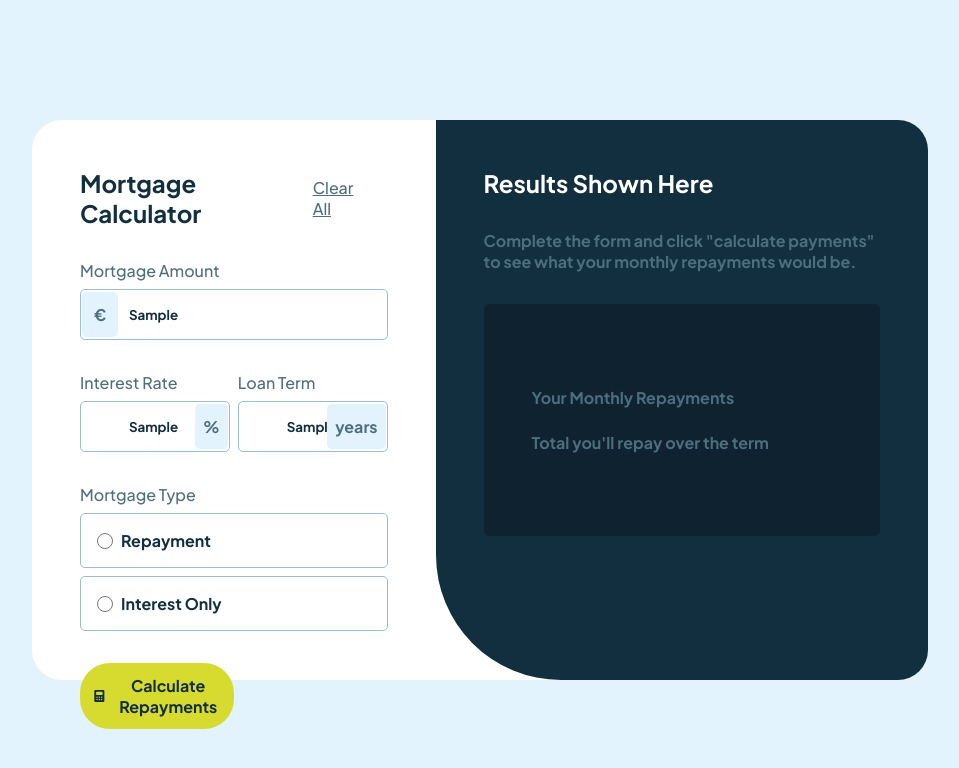
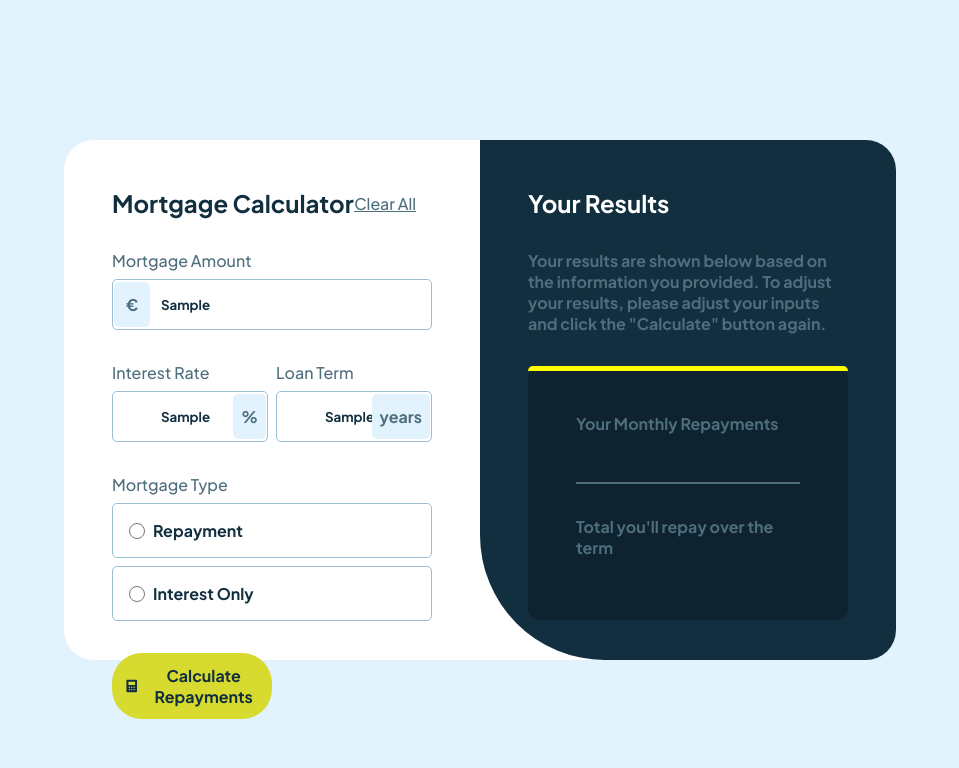
Before and after one commit to kaya70875/mortgage-repayment-calculator-main, a plain HTML site: page index.html in a window 1280 px wide. Both pictures are taken after typing "Sample", "Sample", "Sample" into the empty fields and a click on the button "Calculate Repayments". Shown: the whole page, without its empty margins (160-1119 px from the left). Drawn offline with Linux system fonts and the light colour scheme.

Commit message:
complete desktop design

```diff
--- a/index.css
+++ b/index.css
@@ -16,8 +16,8 @@ main{
 }
 
 .calculator {
-    width: 70%;
-    height: 70vh;
+    width: 65%;
+    height: 65vh;
 
     margin : auto;;
     background: white;
--- a/index.html
+++ b/index.html
@@ -90,15 +90,15 @@
 
         <!-- Results Section -->
         <section id="results" class="results">
-          <img src="/assets/images/illustration-empty.svg" alt="">
-          <h2>Results Shown Here</h2>
-          <p>Complete the form and click "calculate payments" to see what your monthly repayments would be.</p>
+          <img src="/assets/images/illustration-empty.svg" alt="Illustration of empty results">
+          <h2 id="results-header">Results Shown Here</h2>
+          <p id="results-info">Complete the form and click "calculate payments" to see what your monthly repayments would be.</p>
           <div class="results-card" id="results-card">
             <header>
               <p>Your Monthly Repayments</p>
               <h2 id="repayment-result"></h2>
             </header>
-
+            <div class="line"></div>
             <header>
               <p>Total you'll repay over the term</p>
               <h3 id="repay-term"></h3>
--- a/index.js
+++ b/index.js
@@ -19,6 +19,11 @@ document
 
         const resultsElement = document.getElementById("results");
         const resultsCard = document.getElementById("results-card");
+        const resultsHeader = document.getElementById("results-header");
+        const resultsInfo = document.getElementById("results-info");
+
+        resultsHeader.innerHTML = 'Your Results';
+        resultsInfo.innerHTML = 'Your results are shown below based on the information you provided. To adjust your results, please adjust your inputs and click the "Calculate" button again.';
         resultsElement.classList.add("show");
         resultsCard.style.display = "flex";
 
@@ -45,8 +50,8 @@ document
         const repaymentResult = document.getElementById("repayment-result");
         const repayTerm = document.getElementById("repay-term");
 
-        repaymentResult.innerHTML = monthlyPayment;
-        repayTerm.innerHTML = loanTerm;
+        repaymentResult.innerHTML = `€${monthlyPayment}`;
+        repayTerm.innerHTML = `€${loanTerm}`;
     });
 
 function calculateMortgagePayment(
--- a/results.css
+++ b/results.css
@@ -1,6 +1,6 @@
 .results {
     background: hsl(202, 55%, 16%);
-    width: 100%;
+    width: 80%;
 
     border-radius: 0px 30px 30px 125px;
     padding: 3rem;
@@ -15,17 +15,36 @@
 
 .results-card {
     display: none;
+    position: relative;
     width: 100%;
-    height: 50%;
+    height: 60%;
     background: hsl(202, 55%, 12%);
 
-    border-radius: 5px;
+    border-radius: 12px;
     align-items: start;
     justify-content: center;
     flex-direction: column;
 
-    gap : 1.5rem;
+    gap : 2rem;
     padding: 3rem;
+}
+
+.results-card::before {
+    content: '';
+  position: absolute;
+  top: 0;
+  left: 0;
+  width: 100%;
+  height: 5px;
+  background-color: yellow;
+  border-top-left-radius: 12px;
+  border-top-right-radius: 12px;
+}
+
+.results-card header {
+    display: flex;
+    flex-direction: column;
+    gap : 1rem;
 }
 
 .results h2 {
@@ -52,7 +71,7 @@
 
 .results-card h2 {
     font-weight: 700;
-    font-size: 3rem;
+    font-size: 3.5rem;
     color : hsl(61, 70%, 52%);
 }
 
@@ -65,3 +84,8 @@
 .results.show p {
     text-align: start;
 }
+
+.line {
+    width: 100%;
+    border : 1px solid hsl(200, 24%, 40%);
+}
```
